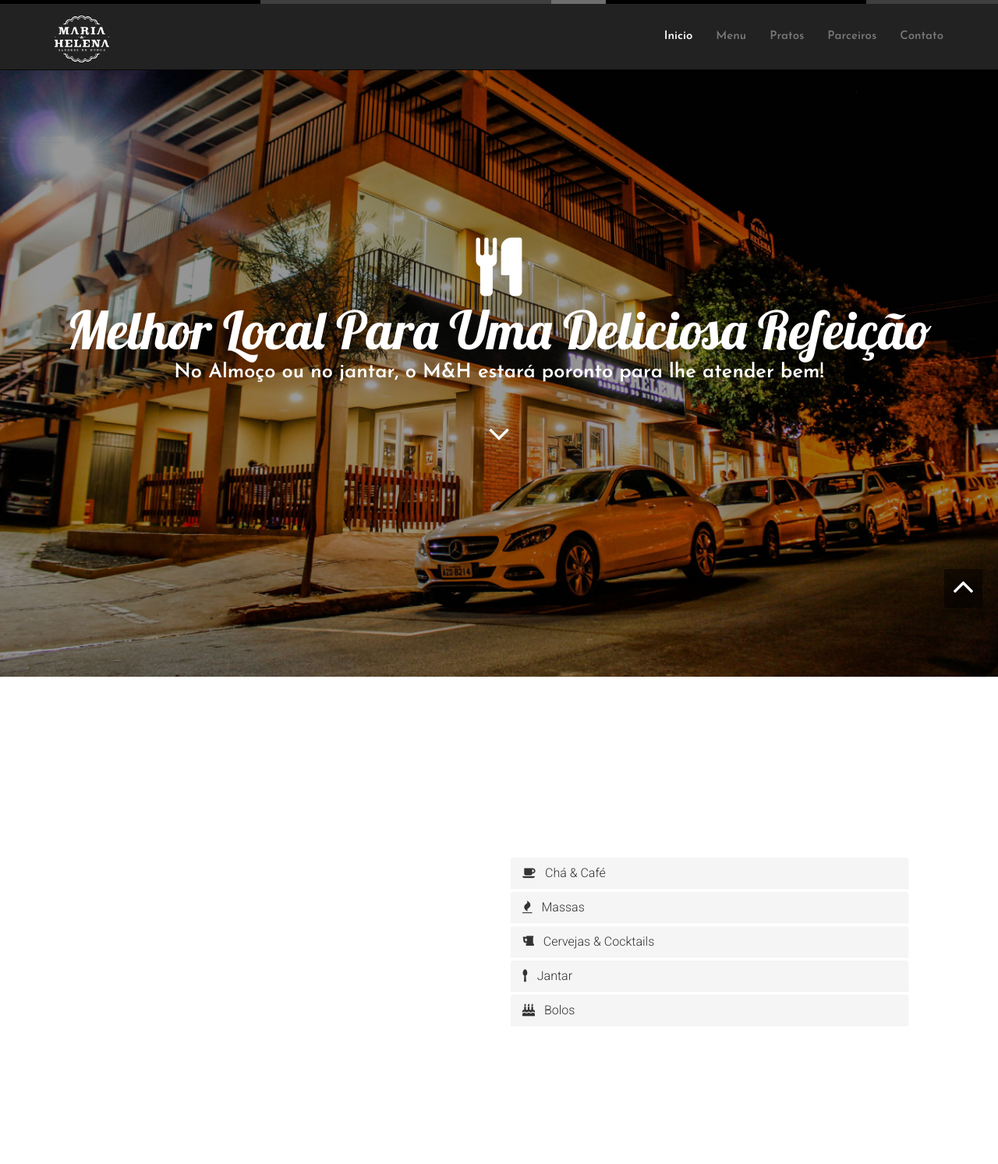
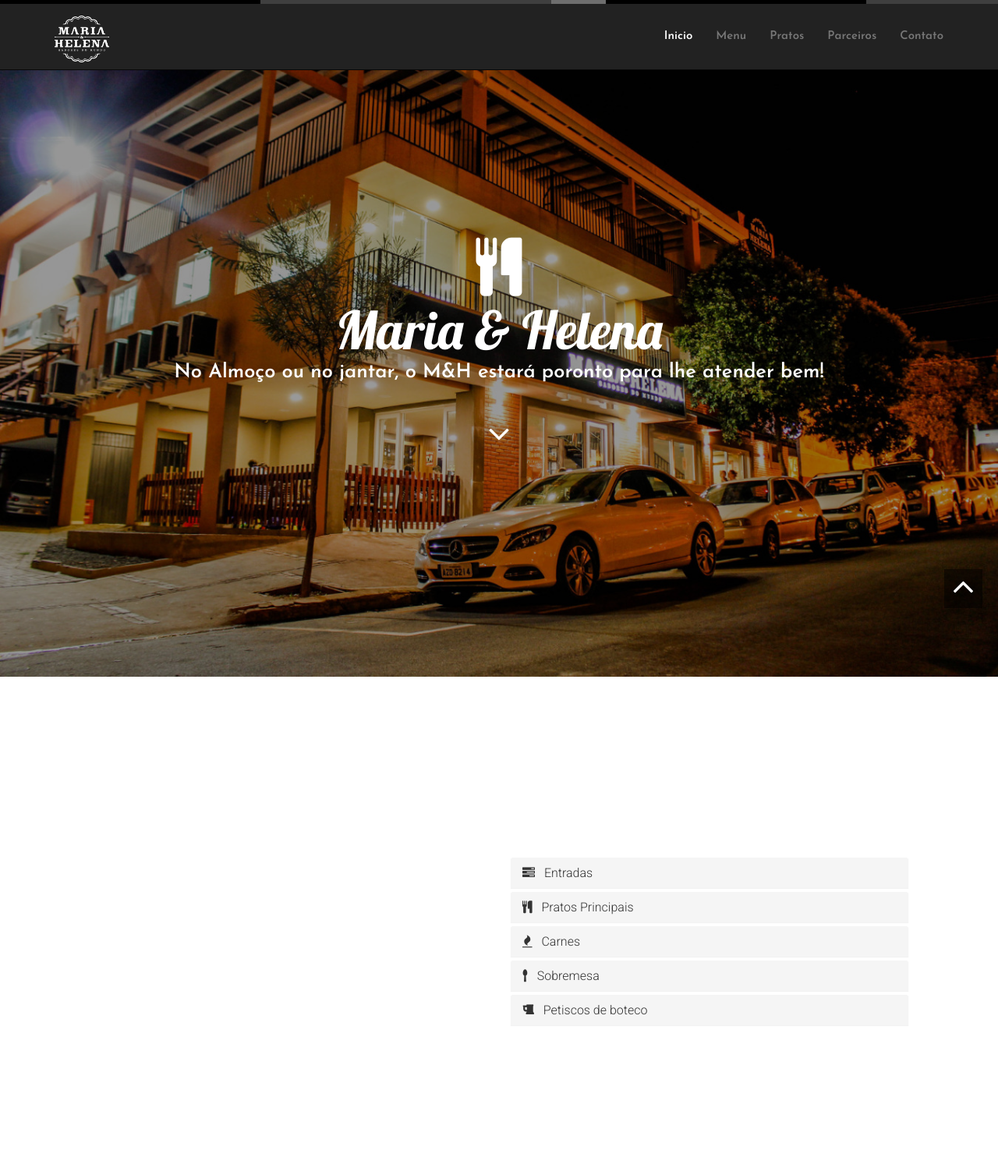
Before and after one commit to caionitro/caionitro.github.io, a PHP site: page / in a window 1280 px wide. Shown: the top 1493 px of the page at 78% size. Run offline with PHP 8.4, Linux system fonts and the light colour scheme; some libraries are stand-ins or nearby versions.

Commit message:
alteracoes conforme email do guilherme

```diff
--- a/assets/script.js
+++ b/assets/script.js
@@ -48,7 +48,7 @@ google.maps.event.addDomListener(window, 'load', init);
     function init() {
         var mapOptions = {
             center: new google.maps.LatLng(-23.343882, -52.095793),
-            zoom: 12,
+            zoom: 15,
             zoomControl: true,
             zoomControlOptions: {
                 style: google.maps.ZoomControlStyle.DEFAULT,
@@ -70,14 +70,12 @@ google.maps.event.addDomListener(window, 'load', init);
             mapTypeId: google.maps.MapTypeId.ROADMAP,
             styles: [{
         "stylers": [{
-            "visibility": "off"
+            "visibility": "on"
         }]
     }, {
         "featureType": "road",
             "stylers": [{
             "visibility": "on"
-        }, {
-            "color": "#ffffff"
         }]
     }, {
         "featureType": "road.arterial",
@@ -111,7 +109,7 @@ google.maps.event.addDomListener(window, 'load', init);
         "featureType": "road",
             "elementType": "labels",
             "stylers": [{
-            "visibility": "off"
+            "visibility": "on"
         }]
     }, {
         "featureType": "poi.park",
@@ -124,7 +122,7 @@ google.maps.event.addDomListener(window, 'load', init);
     }, {
         "elementType": "labels",
             "stylers": [{
-            "visibility": "off"
+            "visibility": "on"
         }]
     }, {
         "featureType": "landscape.man_made",
@@ -132,14 +130,14 @@ google.maps.event.addDomListener(window, 'load', init);
             "stylers": [{
             "weight": 0.9
         }, {
-            "visibility": "off"
+            "visibility": "on"
         }]
     }],
         }
         var mapElement = document.getElementById('map');
         var map = new google.maps.Map(mapElement, mapOptions);
         var locations = [
-['Maria & Helena', 'Mandaguaçú', '121 1212 2121', 'mktmariaehelena@gmail.com', 'mariaehelena.com.br', -23.343882, -52.095793, 'https://mapbuildr.com/assets/img/markers/solid-pin-blue.png']
+['Maria & Helena', 'Mandaguaçú', 'tel:121 1212 2121', '', 'mariaehelena.com.br', -23.343882, -52.095793, 'https://mapbuildr.com/assets/img/markers/solid-pin-blue.png']
         ];
         for (i = 0; i < locations.length; i++) {
             if (locations[i][1] =='undefined'){ description ='';} else { description = locations[i][1];}
--- a/assets/style.css
+++ b/assets/style.css
@@ -9,6 +9,9 @@ a:hover{color:#666;}
 -o-transition: all 0.3s ease-in-out;
 transition: all 0.3s ease-in-out;
 outline: none !important;
+}
+.corMenu {
+  color: black;
 }
 
 ::-webkit-input-placeholder { /* WebKit browsers */
@@ -79,7 +82,7 @@ p{font-size:1em;line-height: 1.7em; margin-bottom: 1.7em;}
 
 /*about*/
 .about.spacer{padding-left: 4em; padding-right: 4em;padding-bottom: 0;}
-.food-list{line-height:3em;border-bottom:1px dotted #ccc; }
+.food-list{line-height:3em;border-bottom:1px dotted #ccc; color: black;}
 .panel-group .panel{border-radius: 0;border:none;}
 .panel-group .panel a:hover{text-decoration: none;}
 
--- a/index.html
+++ b/index.html
@@ -52,8 +52,11 @@
           <div class="container">
             <div class="navbar-header">
               <!-- Logo Starts -->
-              <a class="navbar-brand" href="#home"><img src="images/logo_branco.png" height="80px" width="70px" alt="logo" class="img-responsive"></a>
+              <a class="navbar-brand" href="#home"><img src="images/logo_branco1.png" height="80px" width="70px" alt="logo" class="img-responsive hidden-xs"></a>
               <!-- #Logo Ends -->
+              <div class="visible-xs-inline">
+                  <a class="navbar-brand" style="color:#FFF;padding-top:15px;" href="#home">Maria & Helena</a>
+              </div>
 
 
               <button type="button" class="navbar-toggle collapsed" data-toggle="collapse" data-target=".navbar-collapse">
@@ -95,7 +98,7 @@
             <div class="caption-wrapper">
               <div class="caption-info">
               <i class="fa fa-cutlery fa-5x animated bounceInDown"></i>
-              <h1 class="animated bounceInUp">Melhor local para uma deliciosa refeição</h1>
+              <h1 class="animated bounceInUp">Maria & Helena</h1>
               <p class="animated bounceInLeft">No Almoço ou no jantar, o M&H estará poronto para lhe atender bem!</p>
              <a href="#menu" class="explore animated bounceInDown"><i class="fa fa-angle-down  fa-3x"></i></a>
               </div>
@@ -133,21 +136,23 @@
      <h4><i class="fa fa-bars"></i> Menu</h4>
 
       <!-- menus -->
+      <!-- <span class="pull-right">$ 10.00</span> -->
       <div class="panel-group" id="accordion" role="tablist" aria-multiselectable="true">
   <div class="panel panel-default">
     <div class="panel-heading" role="tab">
       <h4 class="panel-title">
         <a data-toggle="collapse" data-parent="#accordion" href="#collapseOne" aria-expanded="true" aria-controls="collapseOne">
-         <i class="fa fa-coffee"></i> Chá & Café
+         <i class="fa fa-tasks"></i> Entradas
         </a>
       </h4>
     </div>
     <div id="collapseOne" class="panel-collapse collapse" role="tabpanel">
       <div class="panel-body">
-        <div class="clearfix food-list"><div class="pull-left">Chá/Café</div><span class="pull-right">$ 10.00</span></div>
-        <div class="clearfix food-list"><div class="pull-left">Chá/Café</div><span class="pull-right">$ 10.00</span></div>
-        <div class="clearfix food-list"><div class="pull-left">Chá/Café</div><span class="pull-right">$ 10.00</span></div>
-        <div class="clearfix food-list"><div class="pull-left">Chá/Café</div><span class="pull-right">$ 10.00</span></div>
+        <div class="clearfix food-list"><div class="pull-left">Tábua de petiscos Maria & Helena</div></div>
+        <div class="clearfix food-list"><div class="pull-left">Carpaccio italiano</div></div>
+        <div class="clearfix food-list"><div class="pull-left">Ceviche Docemel</div></div>
+        <div class="clearfix food-list"><div class="pull-left">Salada Helena</div></div>
+        <div class="clearfix food-list"><div class="pull-left">Salada caprese</div></div>
       </div>
     </div>
   </div>
@@ -155,16 +160,20 @@
     <div class="panel-heading" role="tab">
       <h4 class="panel-title">
         <a class="collapsed" data-toggle="collapse" data-parent="#accordion" href="#collapseTwo" aria-expanded="false" aria-controls="collapseTwo">
-         <i class="fa fa-fire"></i> Massas
+         <i class="fa fa-cutlery"></i> Pratos Principais
         </a>
       </h4>
     </div>
     <div id="collapseTwo" class="panel-collapse collapse" role="tabpanel">
       <div class="panel-body">
-        <div class="clearfix food-list"><div class="pull-left">Chá/Café</div><span class="pull-right">$ 10.00</span></div>
-        <div class="clearfix food-list"><div class="pull-left">Chá/Café</div><span class="pull-right">$ 10.00</span></div>
-        <div class="clearfix food-list"><div class="pull-left">Chá/Café</div><span class="pull-right">$ 10.00</span></div>
-        <div class="clearfix food-list"><div class="pull-left">Chá/Café</div><span class="pull-right">$ 10.00</span></div>
+        <div class="clearfix food-list"><div class="pull-left">Lasanha quatro queijos</div></div>
+        <div class="clearfix food-list"><div class="pull-left">Lasanha a bolonhesa</div></div>
+        <div class="clearfix food-list"><div class="pull-left">Filé suiço com aspargos</div></div>
+        <div class="clearfix food-list"><div class="pull-left">Filé mignon a parmegiana</div></div>
+        <div class="clearfix food-list"><div class="pull-left">Tilápia a belle meuniere</div></div>
+        <div class="clearfix food-list"><div class="pull-left">Risoto de palmito com alho poró</div></div>
+        <div class="clearfix food-list"><div class="pull-left">Risoto milanês</div></div>
+        <div class="clearfix food-list"><div class="pull-left">Seu risoto <small>(Escolha o risoto do seus sonhos e verificaremos a disponibilidade e o valor na hora para você)</small></div></div>
       </div>
     </div>
   </div>
@@ -172,16 +181,18 @@
     <div class="panel-heading" role="tab">
       <h4 class="panel-title">
         <a class="collapsed" data-toggle="collapse" data-parent="#accordion" href="#collapseThree" aria-expanded="false" aria-controls="collapseThree">
-         <i class="fa fa-beer"></i> Cervejas & Cocktails
+         <i class="fa fa-fire"></i> Carnes
         </a>
       </h4>
     </div>
     <div id="collapseThree" class="panel-collapse collapse" role="tabpanel">
       <div class="panel-body">
-        <div class="clearfix food-list"><div class="pull-left">Chá/Café</div><span class="pull-right">$ 10.00</span></div>
-        <div class="clearfix food-list"><div class="pull-left">Chá/Café</div><span class="pull-right">$ 10.00</span></div>
-        <div class="clearfix food-list"><div class="pull-left">Chá/Café</div><span class="pull-right">$ 10.00</span></div>
-        <div class="clearfix food-list"><div class="pull-left">Chá/Café</div><span class="pull-right">$ 10.00</span></div>
+        <div class="clearfix food-list"><div class="pull-left">Paillard de frango</div></div>
+        <div class="clearfix food-list"><div class="pull-left">Costelinha de porco ao molho barbecue</div></div>
+        <div class="clearfix food-list"><div class="pull-left">Contra filé borboletinha</div></div>
+        <div class="clearfix food-list"><div class="pull-left">Picanha com cebolas a la modena</div></div>
+        <div class="clearfix food-list"><div class="pull-left">Bife de chorizo (corte argentino)</div></div>
+        <div class="clearfix food-list"><div class="pull-left">Filé ao molho de queijo</div></div>
       </div>
     </div>
   </div>
@@ -190,16 +201,16 @@
     <div class="panel-heading" role="tab">
       <h4 class="panel-title">
         <a class="collapsed" data-toggle="collapse" data-parent="#accordion" href="#collapseFour" aria-expanded="false" aria-controls="collapseFour">
-         <i class="fa fa-spoon"></i> Jantar
+         <i class="fa fa-spoon"></i> Sobremesa
         </a>
       </h4>
     </div>
     <div id="collapseFour" class="panel-collapse collapse" role="tabpanel">
       <div class="panel-body">
-        <div class="clearfix food-list"><div class="pull-left">Chá/Café</div><span class="pull-right">$ 10.00</span></div>
-        <div class="clearfix food-list"><div class="pull-left">Chá/Café</div><span class="pull-right">$ 10.00</span></div>
-        <div class="clearfix food-list"><div class="pull-left">Chá/Café</div><span class="pull-right">$ 10.00</span></div>
-        <div class="clearfix food-list"><div class="pull-left">Chá/Café</div><span class="pull-right">$ 10.00</span></div>
+        <div class="clearfix food-list"><div class="pull-left">Petit gateau</div></div>
+        <div class="clearfix food-list"><div class="pull-left">Grand gateau</div></div>
+        <div class="clearfix food-list"><div class="pull-left">Panna gotta</div></div>
+        <div class="clearfix food-list"><div class="pull-left">Mini churros</div></div>
       </div>
     </div>
   </div>
@@ -208,16 +219,23 @@
     <div class="panel-heading" role="tab">
       <h4 class="panel-title">
         <a class="collapsed" data-toggle="collapse" data-parent="#accordion" href="#collapseFive" aria-expanded="false" aria-controls="collapseFive">
-         <i class="fa fa-birthday-cake"></i> Bolos
+         <i class="fa fa-beer"></i> Petiscos de boteco
         </a>
       </h4>
     </div>
     <div id="collapseFive" class="panel-collapse collapse" role="tabpanel">
       <div class="panel-body">
-        <div class="clearfix food-list"><div class="pull-left">Chá/Café</div><span class="pull-right">$ 10.00</span></div>
-        <div class="clearfix food-list"><div class="pull-left">Chá/Café</div><span class="pull-right">$ 10.00</span></div>
-        <div class="clearfix food-list"><div class="pull-left">Chá/Café</div><span class="pull-right">$ 10.00</span></div>
-        <div class="clearfix food-list"><div class="pull-left">Chá/Café</div><span class="pull-right">$ 10.00</span></div>
+        <div class="clearfix food-list"><div class="pull-left">Tábua de petiscos Maria & Helena</div></div>
+        <div class="clearfix food-list"><div class="pull-left">Linguiça acebolada ao molho de queijo</div></div>
+        <div class="clearfix food-list"><div class="pull-left">Batata frita</div></div>
+        <div class="clearfix food-list"><div class="pull-left">Batata frita com queijo e bacon</div></div>
+        <div class="clearfix food-list"><div class="pull-left">Batata frita com cheddar e bacon</div></div>
+        <div class="clearfix food-list"><div class="pull-left">Isca de tilápia a milanesa</div></div>
+        <div class="clearfix food-list"><div class="pull-left">Frango a passarinho</div></div>
+        <div class="clearfix food-list"><div class="pull-left">Frango com cebola e Batata palito ou polenta</div></div>
+        <div class="clearfix food-list"><div class="pull-left">Alcatra com cebola e Batata palito ou polenta</div></div>
+        <div class="clearfix food-list"><div class="pull-left">Filet mignon com cebola e Batata palito ou polenta</div></div>
+        <div class="clearfix food-list"><div class="pull-left">Cubos de filet mignon ao molho de queijo</div></div>
       </div>
     </div>
   </div>
@@ -241,7 +259,7 @@
     <figure class="effect-oscar  wowload fadeInUp">
         <img src="images/portfolio/pizza.jpg" alt="img01"/>
         <figcaption>
-            <h2>Entrada</h2>
+            <h2>Pizzas</h2>
             <p>Lorem ipsum dolor sit amet<br>
             <a href="images/portfolio/pizza.jpg" title="1" data-gallery>Veja mais</a></p>
         </figcaption>
@@ -280,11 +298,11 @@
         </figcaption>
     </figure>
     <figure class="effect-oscar  wowload fadeInUp">
-        <img src="images/portfolio/frios.jpg" alt="img01"/>
+        <img src="images/portfolio/entrada.jpg" alt="img01"/>
         <figcaption>
-            <h2>Frios</h2>
+            <h2>Entradas</h2>
             <p>Lorem ipsum dolor sit amet<br>
-            <a href="images/portfolio/frios.jpg" title="1" data-gallery>Veja mais</a></p>
+            <a href="images/portfolio/entrada.jpg" title="1" data-gallery>Veja mais</a></p>
         </figcaption>
     </figure>
 
```
Also changed, not shown: images/logo_branco1.png (added), images/portfolio/entrada.jpg (added).
